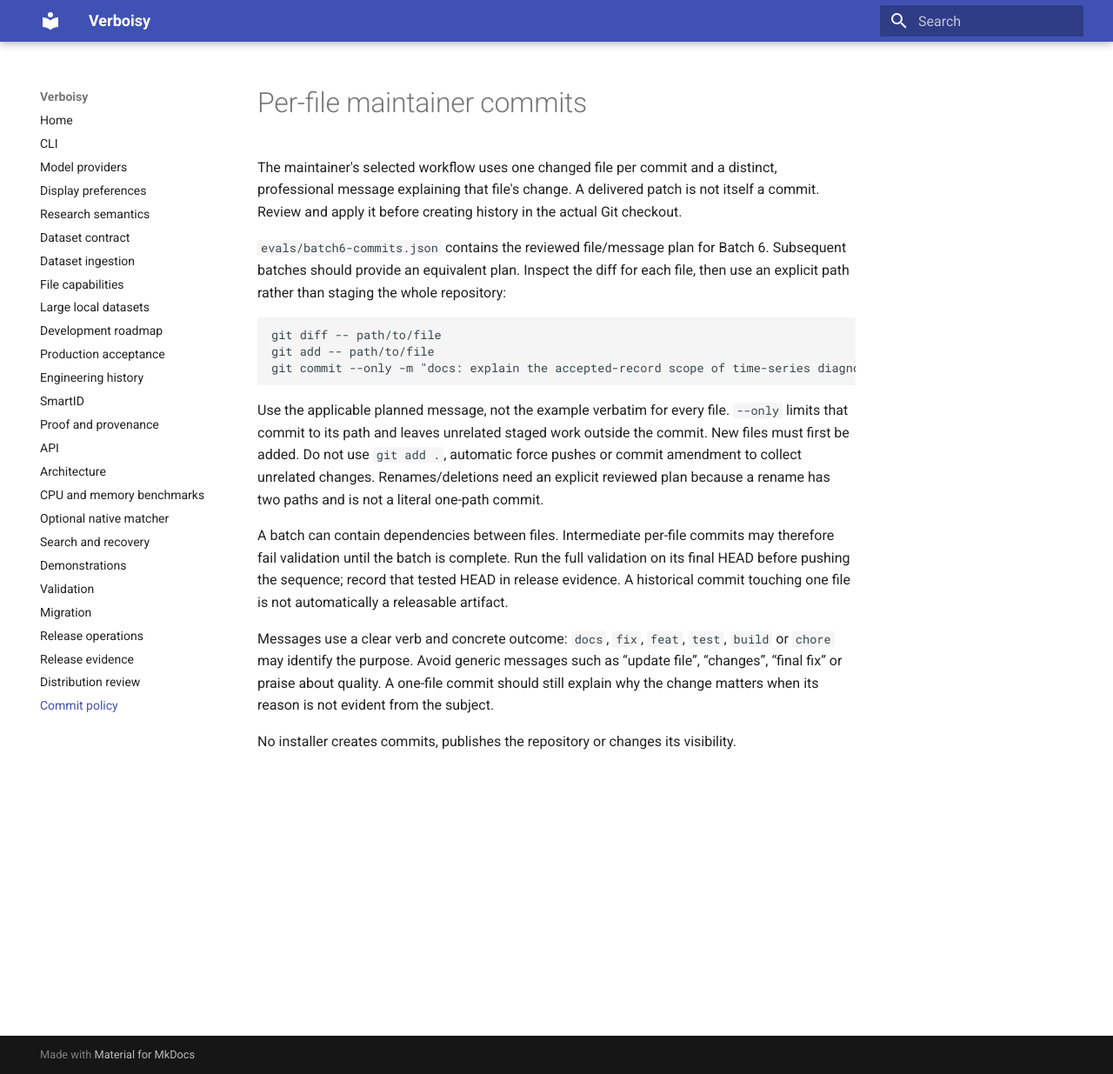
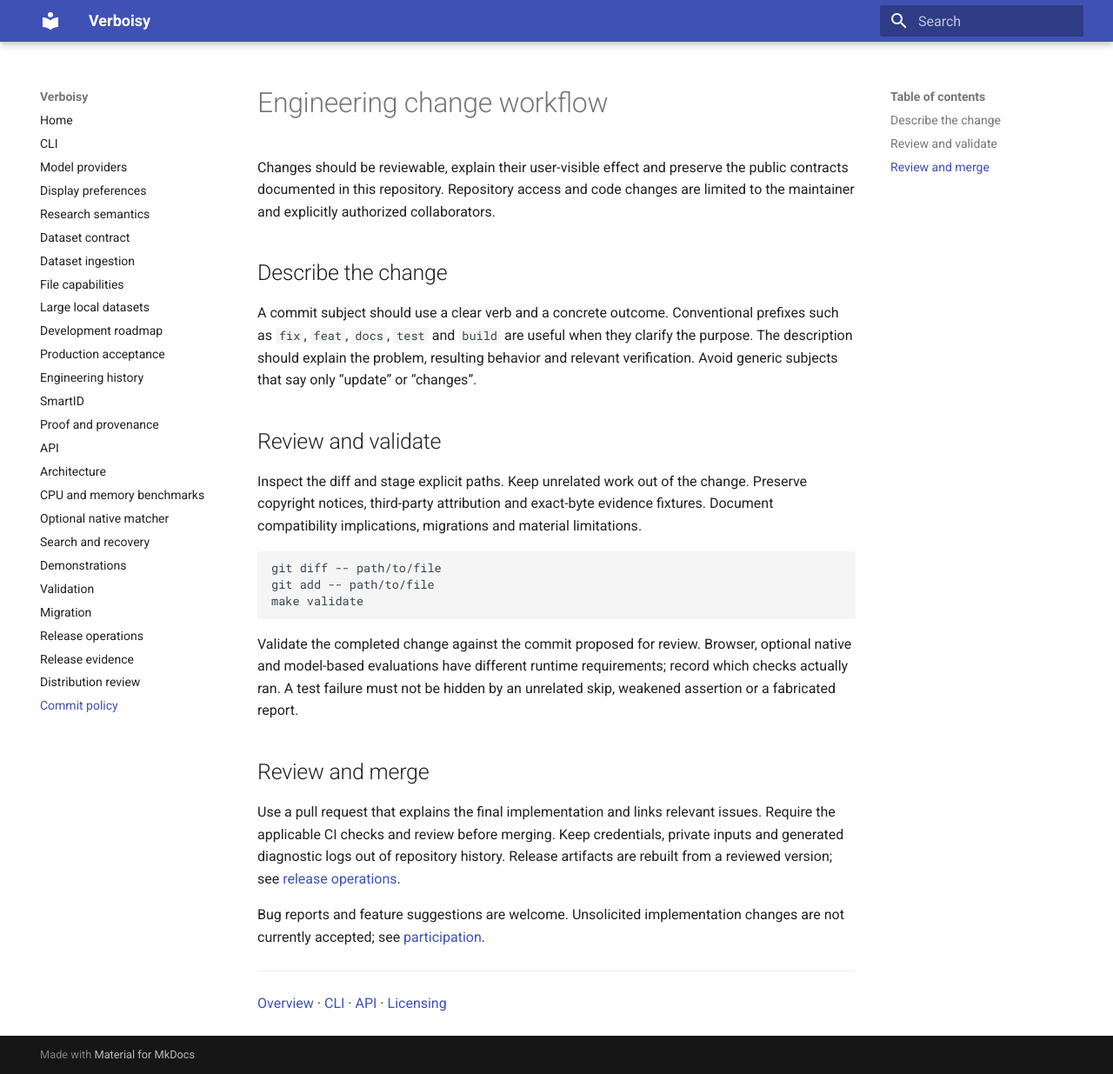
Before and after one commit to EmanueleTorrisi/verboisy, an MkDocs documentation site: the page built from docs/commit-policy.md, in a window 1280 px wide and 1235 px high. Shown: the whole window at 87% size. Built offline with MkDocs 1.6.1 and Material for MkDocs 9.7.7, drawn with Linux system fonts in a browser that asks for light colours.

Commit message:
docs: describe professional change review and commit practices

````diff
--- a/docs/commit-policy.md
+++ b/docs/commit-policy.md
@@ -1,35 +1,45 @@
 <!-- Copyright (c) 2026 Emanuele Torrisi. See LICENSE for applicable terms. -->
 
-# Per-file maintainer commits
+# Engineering change workflow
 
-The maintainer's selected workflow uses one changed file per commit and a distinct,
-professional message explaining that file's change. A delivered patch is not itself
-a commit. Review and apply it before creating history in the actual Git checkout.
+Changes should be reviewable, explain their user-visible effect and preserve the
+public contracts documented in this repository. Repository access and code changes
+are limited to the maintainer and explicitly authorized collaborators.
 
-`evals/batch6-commits.json` contains the reviewed file/message plan for Batch 6.
-Subsequent batches should provide an equivalent plan. Inspect the diff for each file,
-then use an explicit path rather than staging the whole repository:
+## Describe the change
+
+A commit subject should use a clear verb and a concrete outcome. Conventional
+prefixes such as `fix`, `feat`, `docs`, `test` and `build` are useful when they clarify
+the purpose. The description should explain the problem, resulting behavior and
+relevant verification. Avoid generic subjects that say only “update” or “changes”.
+
+## Review and validate
+
+Inspect the diff and stage explicit paths. Keep unrelated work out of the change.
+Preserve copyright notices, third-party attribution and exact-byte evidence fixtures.
+Document compatibility implications, migrations and material limitations.
 
 ```bash
 git diff -- path/to/file
 git add -- path/to/file
-git commit --only -m "docs: explain the accepted-record scope of time-series diagnostics" -- path/to/file
+make validate
 ```
 
-Use the applicable planned message, not the example verbatim for every file. `--only`
-limits that commit to its path and leaves unrelated staged work outside the commit.
-New files must first be added. Do not use `git add .`, automatic force pushes or commit
-amendment to collect unrelated changes. Renames/deletions need an explicit reviewed
-plan because a rename has two paths and is not a literal one-path commit.
+Validate the completed change against the commit proposed for review. Browser,
+optional native and model-based evaluations have different runtime requirements;
+record which checks actually ran. A test failure must not be hidden by an unrelated
+skip, weakened assertion or a fabricated report.
 
-A batch can contain dependencies between files. Intermediate per-file commits may
-therefore fail validation until the batch is complete. Run the full validation on
-its final HEAD before pushing the sequence; record that tested HEAD in release evidence.
-A historical commit touching one file is not automatically a releasable artifact.
+## Review and merge
 
-Messages use a clear verb and concrete outcome: `docs`, `fix`, `feat`, `test`, `build`
-or `chore` may identify the purpose. Avoid generic messages such as “update file”,
-“changes”, “final fix” or praise about quality. A one-file commit should still explain
-why the change matters when its reason is not evident from the subject.
+Use a pull request that explains the final implementation and links relevant issues.
+Require the applicable CI checks and review before merging. Keep credentials,
+private inputs and generated diagnostic logs out of repository history. Release
+artifacts are rebuilt from a reviewed version; see [release operations](release.md).
 
-No installer creates commits, publishes the repository or changes its visibility.
+Bug reports and feature suggestions are welcome. Unsolicited implementation changes
+are not currently accepted; see [participation](https://github.com/EmanueleTorrisi/verboisy/blob/main/.github/CONTRIBUTING.md).
+
+---
+
+[Overview](index.md) · [CLI](cli.md) · [API](api.md) · [Licensing](licensing.md)
````
